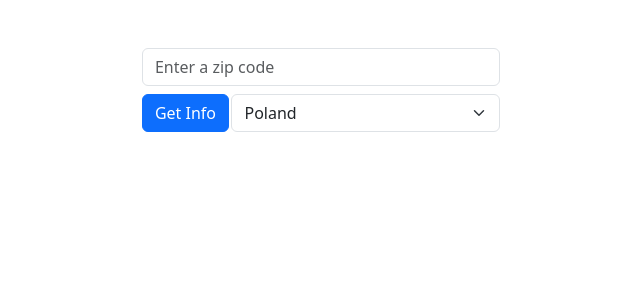
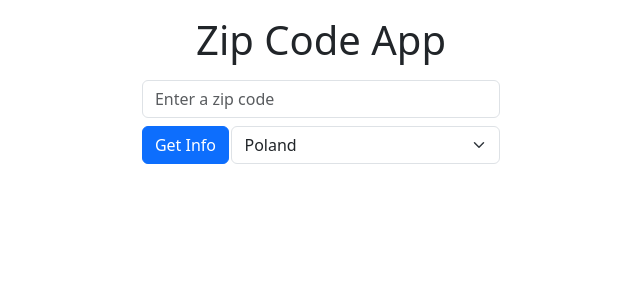
Before and after one commit to Zanvis/ZipCodeApp, an Angular app: page / in a window 1280 px wide. Shown: the top 300 px of the page, without its empty margins (319-959 px from the left). Built offline with nearby package versions, Linux system fonts and the light colour scheme.

Commit message:
Added a title

```diff
--- a/src/app/app.component.html
+++ b/src/app/app.component.html
@@ -1,3 +1,4 @@
-<div class="container d-flex justify-content-center mt-5">
+<h1 class="text-center mt-3">Zip Code App</h1>
+<div class="container d-flex justify-content-center mt-3">
   <zip-code></zip-code>
 </div>
```
